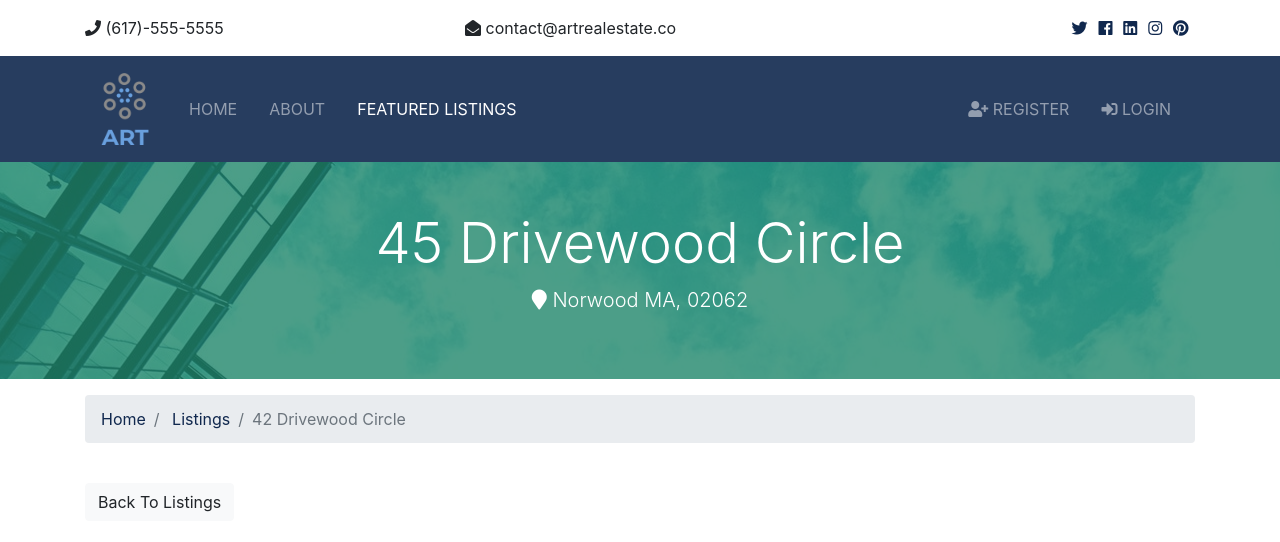
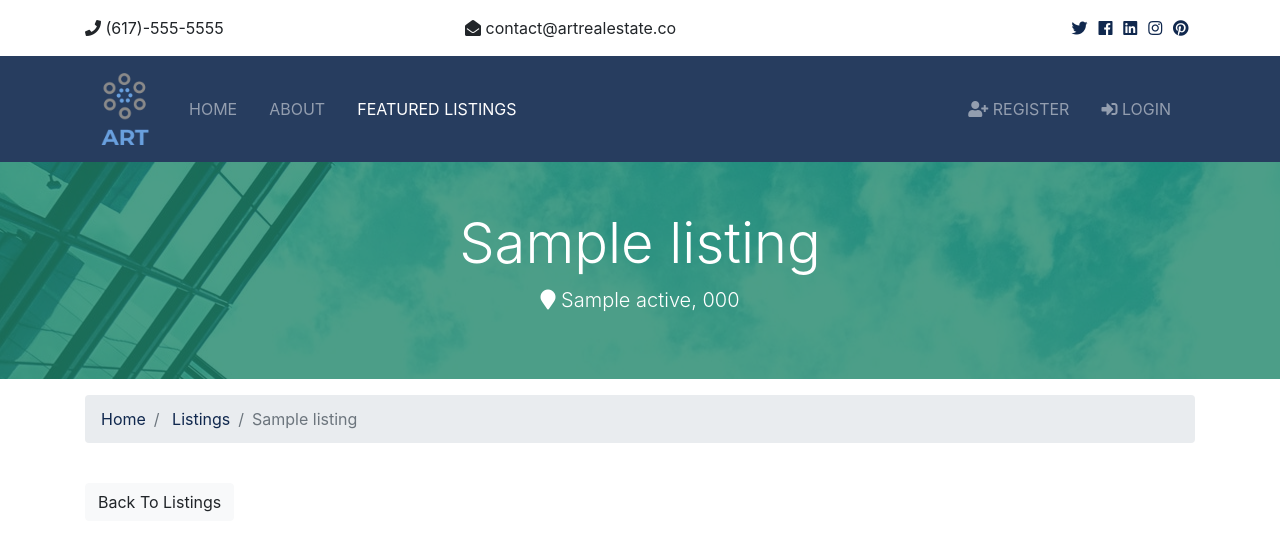
Before and after one commit to adamrturman/art-real-estate, a Django app: page /listings/1 in a window 1280 px wide. Shown: the top 542 px of the page. Run offline with Django 3.2, Linux system fonts and the light colour scheme; tables that the repository leaves empty hold one stand-in row (values such as "Sample post"); grey boxes marked "Sample" are stand-in pictures; some libraries are stand-ins or nearby versions.

Commit message:
single listing view now shows dynamic information & added conditionals to handle displaying less than six photos

```diff
--- a/listings/views.py
+++ b/listings/views.py
@@ -1,4 +1,4 @@
-from django.shortcuts import render
+from django.shortcuts import render, get_object_or_404
 from django.core.paginator import EmptyPage, PageNotAnInteger, Paginator
 
 from .models import Listing
@@ -17,7 +17,13 @@ def index(request):
 
 
 def listing(request, listing_id):
-    return render(request, 'listings/listing.html')
+    listing = get_object_or_404(Listing, pk=listing_id)
+
+    context = {
+        'listing': listing
+    }
+
+    return render(request, 'listings/listing.html', context)
 
 def search(request):
     return render(request, 'listings/search.html')
--- a/templates/listings/listing.html
+++ b/templates/listings/listing.html
@@ -6,9 +6,9 @@
     <div class="container">
       <div class="row text-center">
         <div class="col-md-12">
-          <h1 class="display-4">45 Drivewood Circle</h1>
+          <h1 class="display-4">{{ listing.title }}</h1>
           <p class="lead">
-            <i class="fas fa-map-marker"></i> Norwood MA, 02062</p>
+            <i class="fas fa-map-marker"></i> {{ listing.city }} {{ listing.state }}, {{ listing.zipcode }}</p>
         </div>
       </div>
     </div>
@@ -20,12 +20,12 @@
       <nav>
         <ol class="breadcrumb">
           <li class="breadcrumb-item">
-            <a href="index.html">Home</a>
+            <a href="{% url 'index' %}">Home</a>
           </li>
           <li class="breadcrumb-item">
-            <a href="listings.html">Listings</a>
+            <a href="{% url 'listings' %}">Listings</a>
           </li>
-          <li class="breadcrumb-item active">42 Drivewood Circle</li>
+          <li class="breadcrumb-item active">{{ listing.title }}</li>
         </ol>
       </nav>
     </div>
@@ -34,43 +34,55 @@
   <!-- Listing -->
   <section id="listing" class="py-4">
     <div class="container">
-      <a href="listings.html" class="btn btn-light mb-4">Back To Listings</a>
+      <a href="{% url 'listings' %}" class="btn btn-light mb-4">Back To Listings</a>
       <div class="row">
         <div class="col-md-9">
           <!-- Home Main Image -->
-          <img src="assets/img/homes/home-1.jpg" alt="" class="img-main img-fluid mb-3">
+          <img src="{{ listing.photo_main.url }}" alt="" class="img-main img-fluid mb-3">
           <!-- Thumbnails -->
           <div class="row mb-5 thumbs">
+            {% if listing.photo_1 %}
                 <div class="col-md-2">
-              <a href="assets/img/homes/home-inside-1.jpg" data-lightbox="home-images">
-                <img src="assets/img/homes/home-inside-1.jpg" alt="" class="img-fluid">
+                <a href="{{ listing.photo_1.url }}" data-lightbox="home-images">
+                    <img src="{{ listing.photo_1.url }}" alt="" class="img-fluid">
                 </a>
                 </div>
+            {% endif %}
+            {% if listing.photo_2 %}
                 <div class="col-md-2">
-              <a href="assets/img/homes/home-inside-2.jpg" data-lightbox="home-images">
-                <img src="assets/img/homes/home-inside-2.jpg" alt="" class="img-fluid">
+                <a href="{{ listing.photo_2.url }}" data-lightbox="home-images">
+                    <img src="{{ listing.photo_2.url }}" alt="" class="img-fluid">
                 </a>
                 </div>
+            {% endif %}
+            {% if listing.photo_3 %}
                 <div class="col-md-2">
-              <a href="assets/img/homes/home-inside-3.jpg" data-lightbox="home-images">
-                <img src="assets/img/homes/home-inside-3.jpg" alt="" class="img-fluid">
+                <a href="{{ listing.photo_3.url }}" data-lightbox="home-images">
+                    <img src="{{ listing.photo_3.url }}" alt="" class="img-fluid">
                 </a>
                 </div>
+            {% endif %}
+            {% if listing.photo_4 %}
                 <div class="col-md-2">
-              <a href="assets/img/homes/home-inside-4.jpg" data-lightbox="home-images">
-                <img src="assets/img/homes/home-inside-4.jpg" alt="" class="img-fluid">
+                <a href="{{ listing.photo_4.url }}" data-lightbox="home-images">
+                    <img src="{{ listing.photo_4.url }}" alt="" class="img-fluid">
                 </a>
                 </div>
+            {% endif %}
+            {% if listing.photo_5 %}
                 <div class="col-md-2">
-              <a href="assets/img/homes/home-inside-5.jpg" data-lightbox="home-images">
-                <img src="assets/img/homes/home-inside-5.jpg" alt="" class="img-fluid">
+                <a href="{{ listing.photo_5.url }}" data-lightbox="home-images">
+                    <img src="{{ listing.photo_5.url }}" alt="" class="img-fluid">
                 </a>
                 </div>
+            {% endif %}
+            {% if listing.photo_6 %}
                 <div class="col-md-2">
-              <a href="assets/img/homes/home-inside-6.jpg" data-lightbox="home-images">
-                <img src="assets/img/homes/home-inside-6.jpg" alt="" class="img-fluid">
+                <a href="{{ listing.photo_6.url }}" data-lightbox="home-images">
+                    <img src="{{ listing.photo_6.url }}" alt="" class="img-fluid">
                 </a>
                 </div>
+            {% endif %}
           </div>
           <!-- Fields -->
           <div class="row mb-5 fields">
```
Also changed, not shown: media/photos/2020/11/16/home-inside-6.jpg (added). Lines whose indentation alone changed are shown as unchanged.
